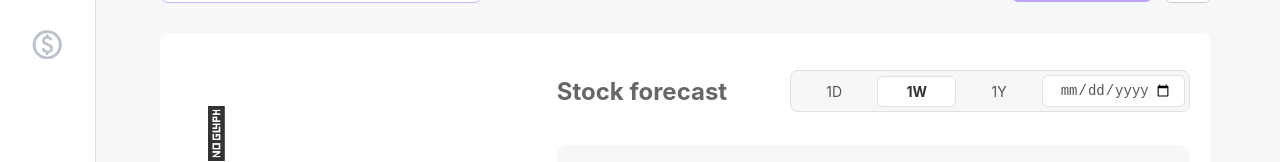
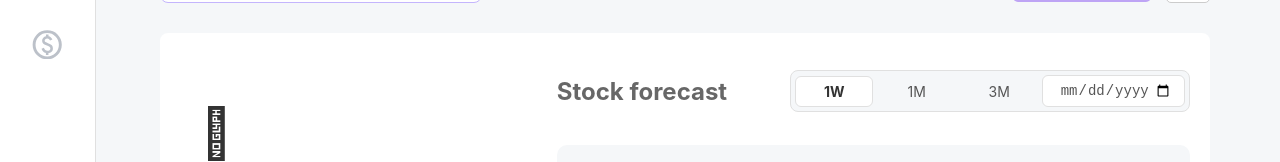
Before and after one commit to joviedev/TradeSimple, a React (Create React App) app: page /stock in a window 1280 px wide. Shown: the part 219-381 px from the top of the page. Built offline with nearby package versions, Linux system fonts and the light colour scheme.

Commit message:
Datefilter1W1M3M

```diff
--- a/package.json
+++ b/package.json
@@ -6,7 +6,9 @@
     "cra-template": "1.2.0",
     "echart": "^0.1.3",
     "echarts": "^5.6.0",
+    "html2canvas": "^1.4.1",
     "http-proxy-middleware": "^3.0.3",
+    "jspdf": "^2.5.2",
     "react": "^19.0.0",
     "react-dom": "^19.0.0",
     "react-router-dom": "^7.0.2",
--- a/src/components/InsuranceUsagePrediction.jsx
+++ b/src/components/InsuranceUsagePrediction.jsx
@@ -34,6 +34,10 @@ const InsuranceUsagePrediction = () => {
       type: "category",
       boundaryGap: false,
       data: [], // Initially empty, will be filled by the API response
+      axisLabel: {
+        rotate: 45, // Rotate labels by 45 degrees
+        formatter: (value) => value.slice(0, 10), // Optional: Shorten date strings
+      }
     },
     yAxis: {
       type: "value",
@@ -79,6 +83,10 @@ const InsuranceUsagePrediction = () => {
         type: "category",
         boundaryGap: false,
         data: [], // Initially empty, will be filled by the API response
+        axisLabel: {
+          rotate: 45, // Rotate labels by 45 degrees
+          formatter: (value) => value.slice(0, 10), // Optional: Shorten date strings
+        }
       },
       yAxis: {
         type: "value",
--- a/src/components/MonthlyRainfallAnalysis.jsx
+++ b/src/components/MonthlyRainfallAnalysis.jsx
@@ -68,7 +68,7 @@ const MonthlyRainfallAnalysis = () => {
       },
       series: [
         {
-          name: "true claims & predicted_claims",
+          name: "Rainfall",
           type: "bar",
           data: data.precipitation.splice(0,30), // Initially empty, will be filled by the API response
         },
--- a/src/components/Timefilter.jsx
+++ b/src/components/Timefilter.jsx
@@ -1,27 +1,26 @@
 import { forwardRef, useImperativeHandle, useState } from "react";
-const TimeFilter = forwardRef(({ onDateChange, onDayChange},ref) => {
-  const [activeFilter, setActiveFilter] = useState(7); // Default selection is '1D'
-  const [date, setDate] = useState(null); // Default selection is '1D'
 
-  //
+const TimeFilter = forwardRef(({ onDateChange, onDayChange }, ref) => {
+  const [activeFilter, setActiveFilter] = useState(7); // Default selection is '1W'
+  const [date, setDate] = useState(""); // Track selected date
+
   useImperativeHandle(ref, () => ({
-    reset:()=>{
+    reset: () => {
       setActiveFilter(7);
-      setDate(null);
+      setDate("");
       onDateChange(null);
-      onDayChange({value:activeFilter})
+      onDayChange({ value: 7 });
     },
   }));
 
-  // to get current date
+  // Current date
   const today = new Date();
   const year = today.getFullYear();
   const month = String(today.getMonth() + 1).padStart(2, "0");
   const day = String(today.getDate()).padStart(2, "0");
   const minDate = `${year}-${month}-${day}`;
 
-
-  // calulate future days - 365 days on calander
+  // Future date (365 days from now)
   const futureDate = new Date(today);
   futureDate.setDate(futureDate.getDate() + 365);
   const futureYear = futureDate.getFullYear();
@@ -31,17 +30,25 @@ const TimeFilter = forwardRef(({ onDateChange, onDayChange},ref) => {
 
   const handleFilterChange = (filter) => {
     setActiveFilter(filter.value);
-    console.log("filter", filter);
+    setDate(""); // Clear date if a filter is selected
     onDayChange(filter);
-    // Trigger actions like updating graphs here
+  };
+
+  const handleDateChange = (e) => {
+    const selectedDate = e.target.value;
+    setDate(selectedDate); // Keep selected date visible
+    setActiveFilter(null); // Deactivate filter buttons
+    onDateChange(selectedDate); // Pass date to parent
   };
 
   return (
     <div style={styles.filterContainer}>
+      {/* Render filters */}
       {[
-        { label: "1D", value: 1 },
         { label: "1W", value: 7 },
-        { label: "1Y", value: 366 },
+        { label: "1M", value: 31 },
+        { label: "3M", value: 93 },
+        // { label: "1Y", value: 366 },
       ].map((filter) => (
         <div
           key={filter.value}
@@ -58,11 +65,8 @@ const TimeFilter = forwardRef(({ onDateChange, onDayChange},ref) => {
         type="date"
         min={minDate}
         max={maxDate}
-        value={date}
-        onChange={(e) => {
-          setActiveFilter(null);
-          onDateChange(e.target.value);
-        }}
+        value={date} // Display the selected date
+        onChange={handleDateChange}
         style={styles.dateInput}
       />
     </div>
@@ -88,7 +92,7 @@ const styles = {
     border: "1px solid transparent",
     cursor: "pointer",
     transition: "all 0.2s ease",
-    width: "90px", // Ensure consistent width
+    width: "90px",
     textAlign: "center",
   },
   activeFilterButton: {
```
Also changed, not shown: 1 other file (tests, documents, lock files or other folders).
